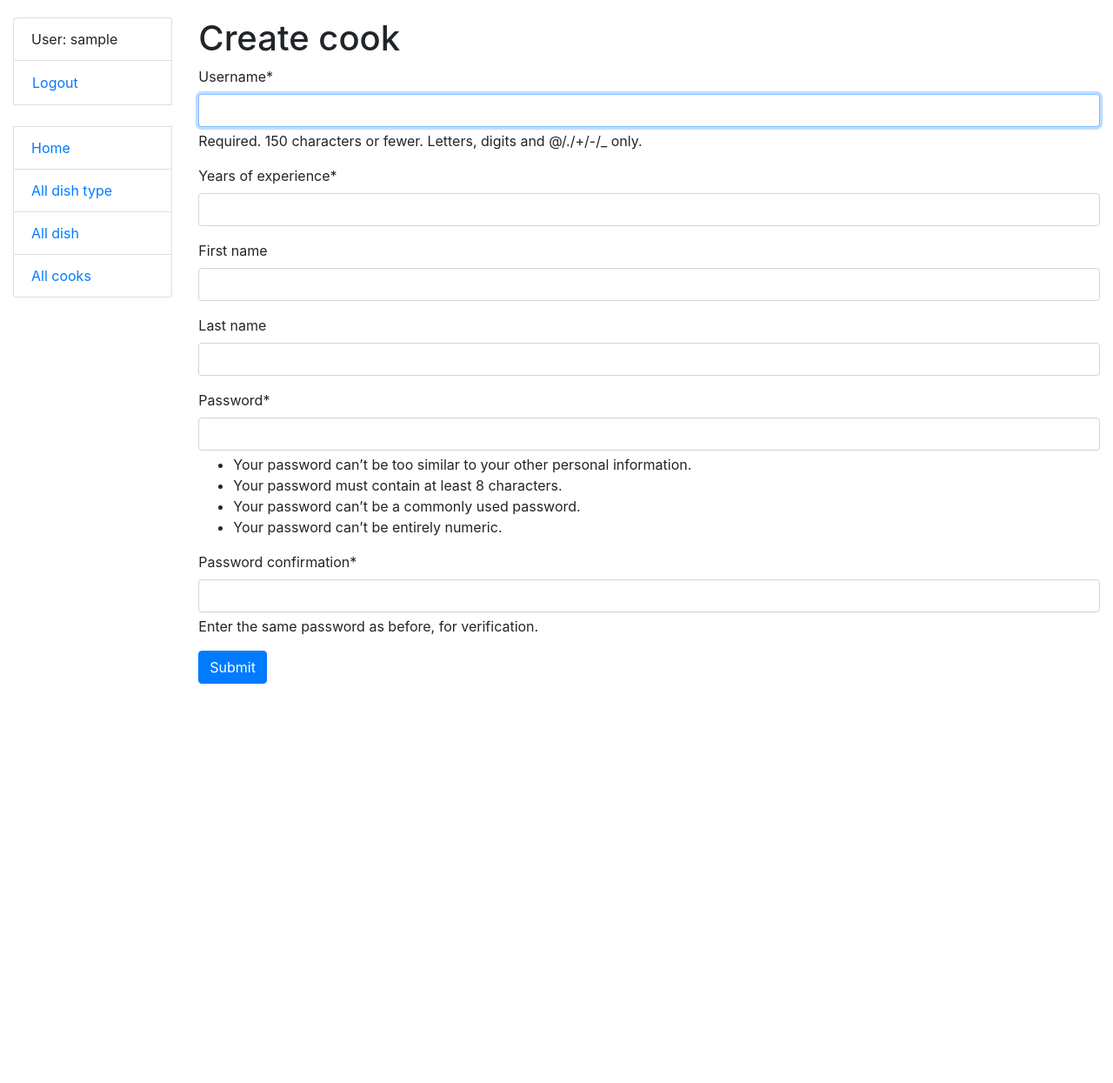
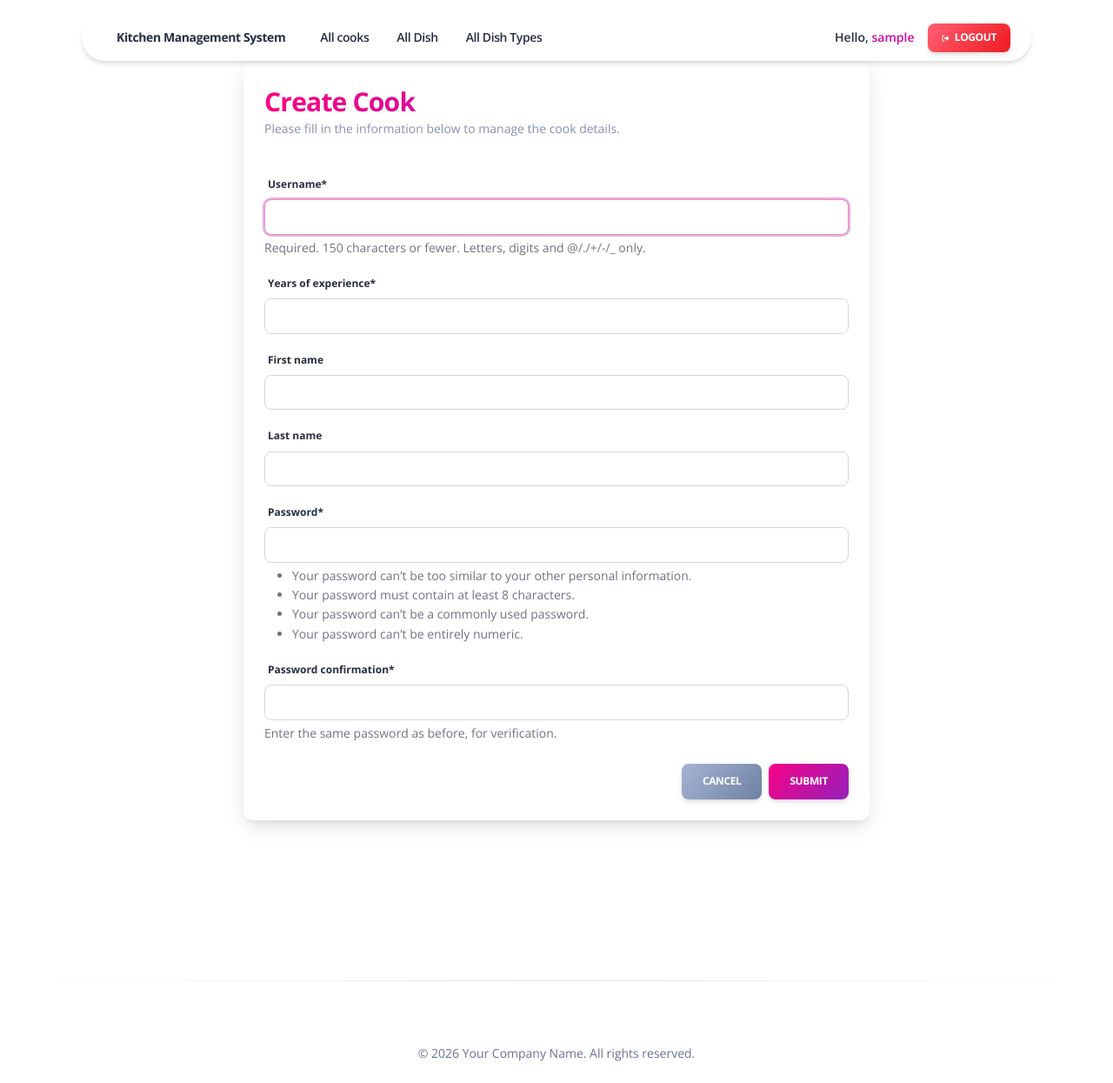
Before and after one commit to SerhiiAm/kitchen-management-system, a Django app: page /menu/cook/create/ in a window 1280 px wide. Shown: the whole page at 87% size. Before the commit the page ends 786 px from the top, so only its background shows below. Run offline with Django 5.2, Linux system fonts and the light colour scheme; the visitor is signed in with stand-in values (Sample User, id 1); some libraries are stand-ins or nearby versions.

Commit message:
update cook_form.html page

```diff
--- a/templates/kitchen/cook_form.html
+++ b/templates/kitchen/cook_form.html
@@ -1,12 +1,40 @@
-{% extends "base.html" %}
+{% extends "layouts/base-presentation.html" %}
 {% load crispy_forms_filters %}
 
+{% block title %}{{ object|yesno:"Update,Create" }} Cook{% endblock %}
+
 {% block content %}
-  <h1>Create cook</h1>
-  <form action="" method="post" novalidate>
-    {% csrf_token %}
-    {{ form|crispy }}
+  <section class="py-5 m-4">
+    <div class="container">
+      <div class="row justify-content-center">
+        <div class="col-lg-8 col-12">
+          <div class="card shadow-lg border-radius-lg bg-white mb-4">
 
-    <input type="submit" value="Submit" class="btn btn-primary">
-  </form>
+            <div class="card-header bg-transparent pb-0 border-bottom-0">
+              <h3 class="font-weight-bolder text-gradient text-primary m-0">
+                {{ object|yesno:"Update,Create" }} Cook
+              </h3>
+              <p class="text-sm text-secondary">Please fill in the information below to manage the cook details.</p>
+            </div>
+
+            <div class="card-body">
+              <form action="" method="post" novalidate>
+                {% csrf_token %}
+
+                <div class="mb-4">
+                  {{ form|crispy }}
+                </div>
+
+                <div class="d-flex justify-content-end gap-2">
+                  <a href="{% url 'kitchen:cook-list' %}" class="btn bg-gradient-secondary mb-0">Cancel</a>
+                  <button type="submit" class="btn bg-gradient-primary mb-0">Submit</button>
+                </div>
+              </form>
+            </div>
+
+          </div>
+        </div>
+      </div>
+    </div>
+  </section>
 {% endblock %}
```
